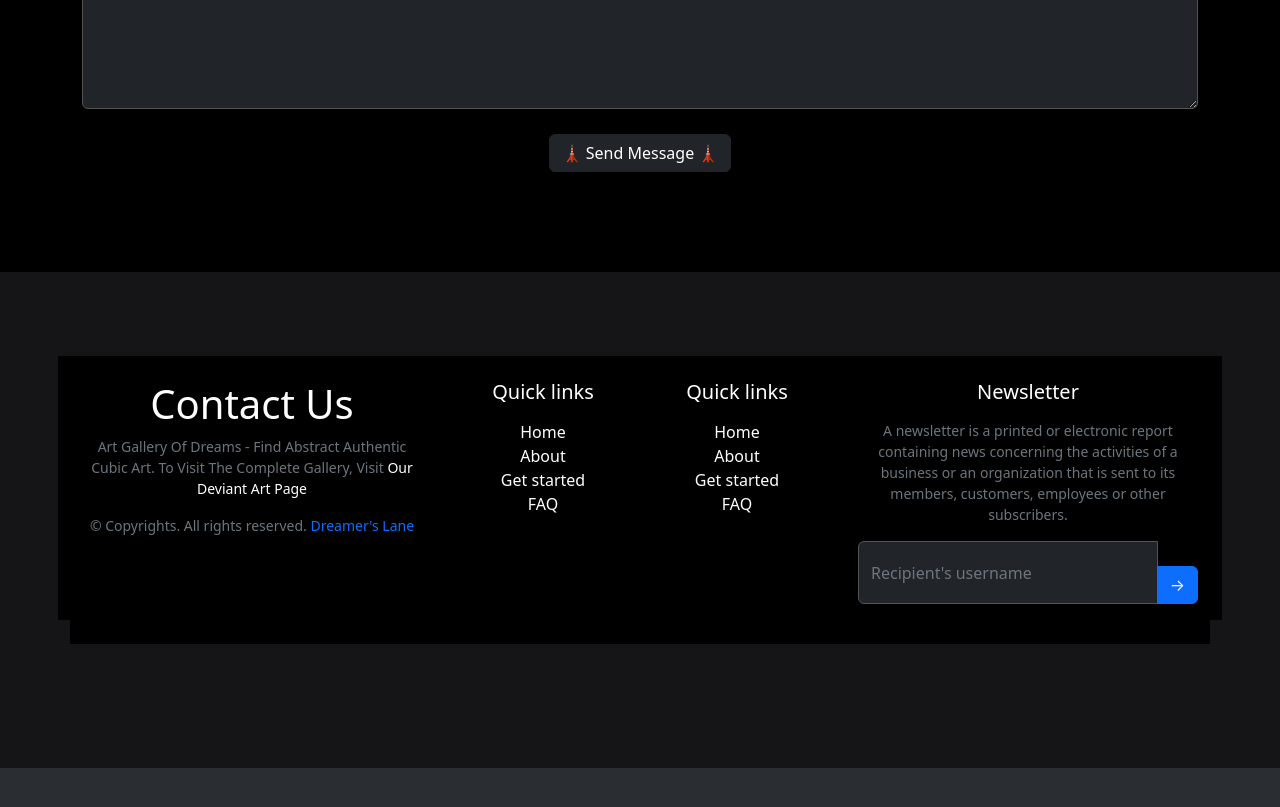
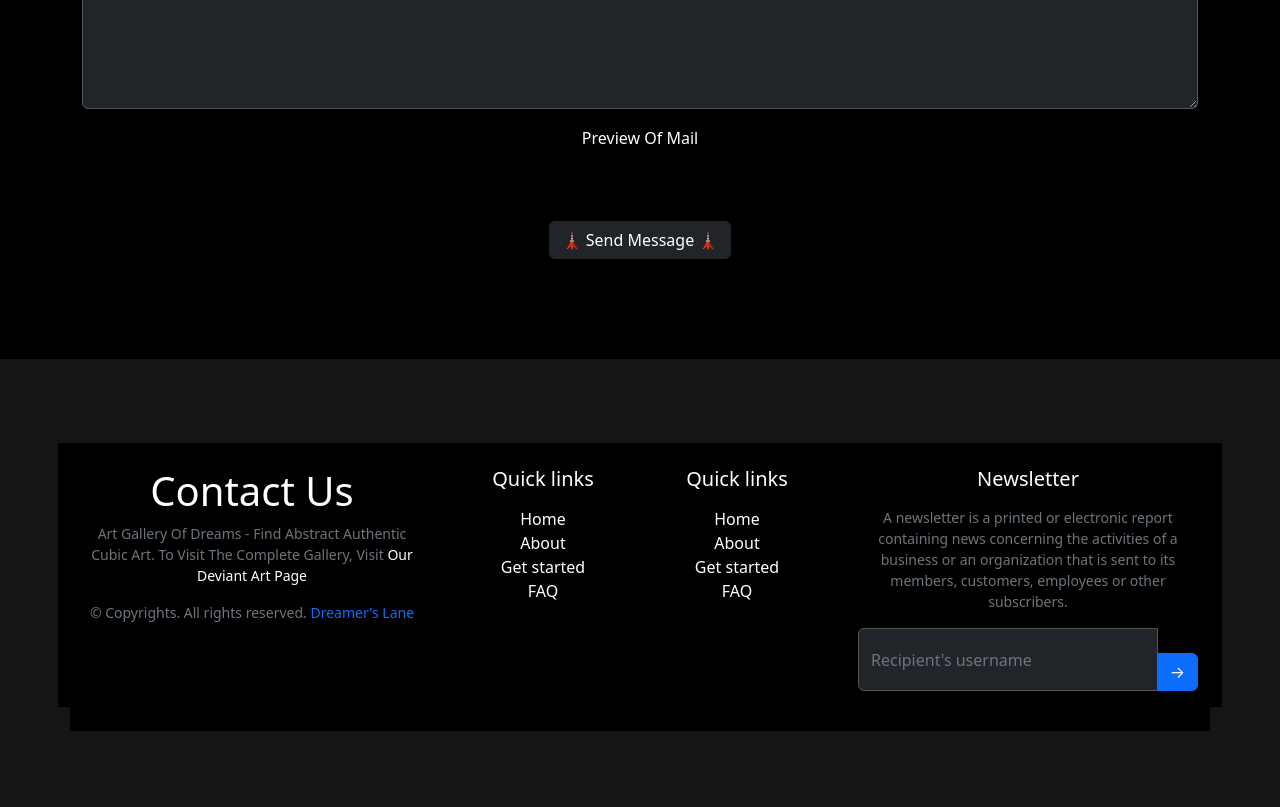
Before and after one commit to Swatisharma175/photo-gallery, a React (Create React App) app: page / in a window 1280 px wide. Shown: the part 3440-4247 px from the top of the page. Before the commit the page ends 4208 px from the top, so only its background shows below. Built offline with nearby package versions, Linux system fonts and the light colour scheme.

Commit message:
textarea working

```diff
--- a/src/components/FormControl.css
+++ b/src/components/FormControl.css
@@ -6,3 +6,14 @@
 button {
   margin-top: 25px;
 }
+
+.form-control {
+  color: white;
+}
+.form-control:focus {
+  color: white;
+}
+
+h6 {
+  margin-top: 20px;
+}
--- a/src/components/FormControl.js
+++ b/src/components/FormControl.js
@@ -2,8 +2,13 @@ import React, { useState } from "react";
 import "./FormControl.css";
 
 function FormControl() {
-  const [emailAddress, setEmailAddress] = useState("");
+  // const [emailAddress, setEmailAddress] = useState("");
   const [text, setText] = useState("");
+
+  const messageTyper = (event) => {
+    setText(event.target.value);
+    console.log(event.target.value);
+  };
 
   return (
     <div className="container">
@@ -25,9 +30,14 @@ function FormControl() {
         <textarea
           className="form-control"
           id="exampleFormControlTextarea1"
+          value={text}
           rows="10"
+          onChange={messageTyper}
         ></textarea>
-        <button type="button" class="btn btn-dark">
+        <h6>Preview Of Mail</h6>
+        <br />
+        <p>{text}</p>
+        <button type="button" className="btn btn-dark">
           &#128508; Send Message &#128508;
         </button>
       </div>
```
